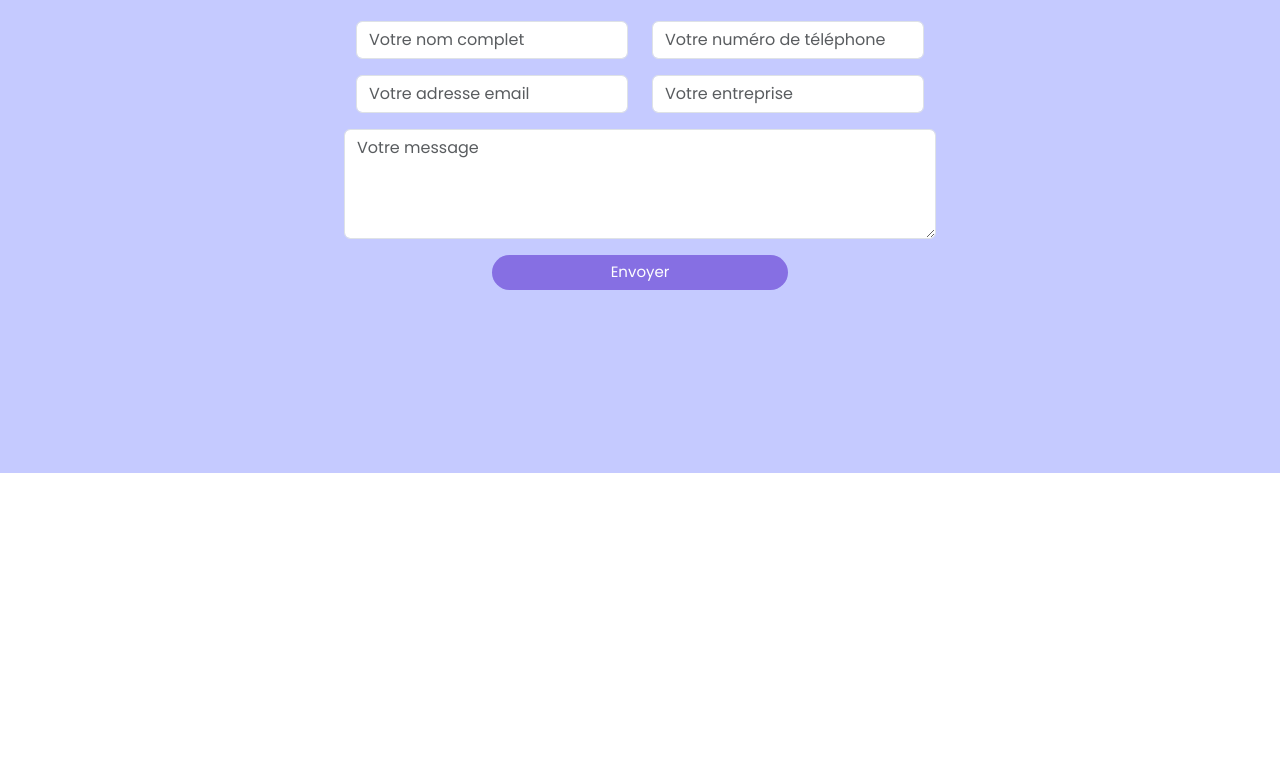
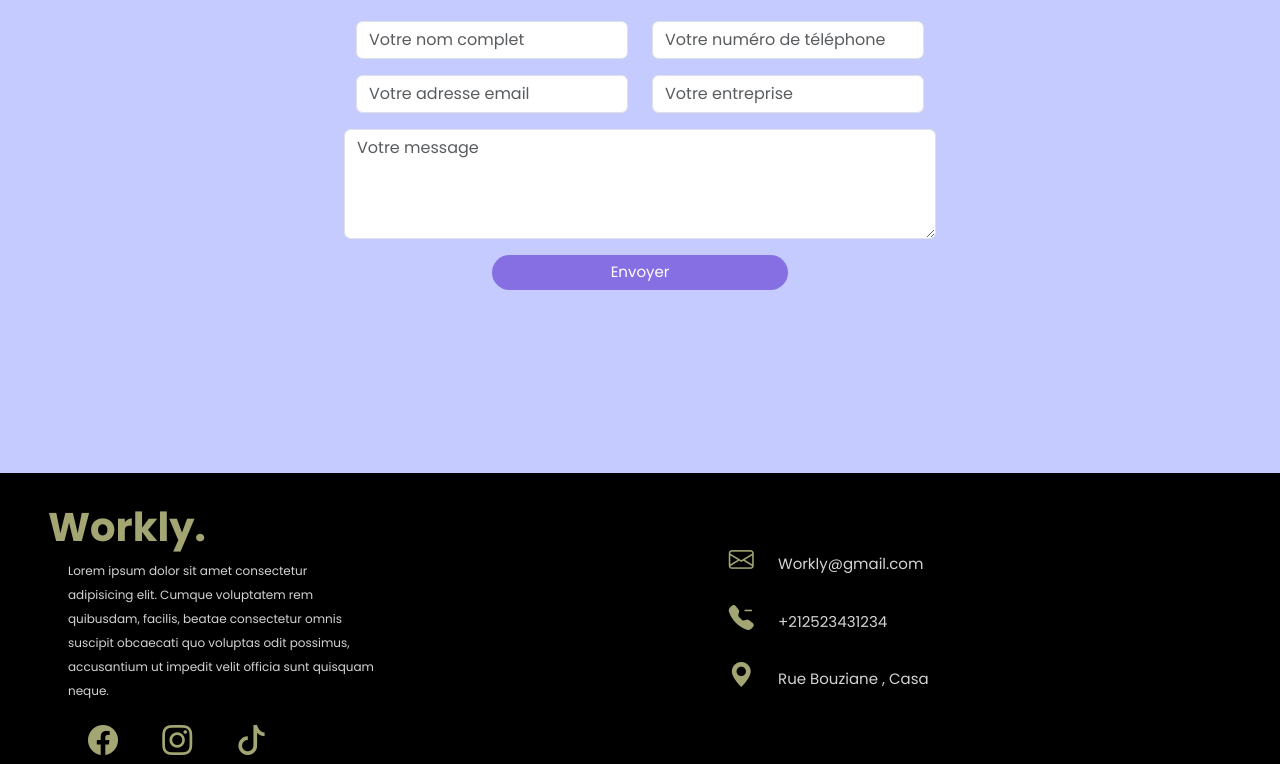
Before and after one commit to NABIL-HRIZ/Workly, a plain HTML site: page index.html in a window 1280 px wide. Shown: the part 2656-3420 px from the top of the page. Before the commit the page ends 3129 px from the top, so only its background shows below. Drawn offline with nearby package versions, Linux system fonts and the light colour scheme; a web font is replaced by a local one.

Commit message:
add footer section

```diff
--- a/index.html
+++ b/index.html
@@ -178,6 +178,36 @@
 
     </section>
 
+    <footer class="footer">
+        <div class="descri px-5">
+            <h2>Workly.</h2>
+            <p>Lorem ipsum dolor sit amet consectetur adipisicing elit. Cumque voluptatem rem quibusdam, facilis, beatae consectetur omnis suscipit obcaecati quo voluptas odit possimus, accusantium ut impedit velit officia sunt quisquam neque.</p>
+            <div class="social-media">
+                <i class="bi bi-facebook"></i>
+                <i class="bi bi-instagram"></i>
+                <i class="bi bi-tiktok"></i>
+            </div>
+        </div>
+        <div class="infos">
+            <div class="email">
+                <i class="bi bi-envelope"></i>
+                 <span>Workly@gmail.com</span>
+            </div>
+            <div class="phone">
+                <i class="bi bi-telephone-minus-fill"></i>
+                <span>+212523431234</span>
+            </div>
+            <div class="adress">
+                <i class="bi bi-geo-alt-fill"></i>
+                <span>Rue Bouziane , Casa </span>
+            </div>
+
+        </div>
+
+
+
+    </footer>
+
 
     <script src="script.js">
 
--- a/style.css
+++ b/style.css
@@ -171,3 +171,53 @@ border-radius: 20px;
     font-size: 20px;
     letter-spacing: 2px;
 }
+
+.footer{
+    background-color: #000;
+    color: #fff;
+    width: 100%;
+    display: flex;
+    justify-content: space-between;
+    align-items: center;
+    gap: 20px;
+}
+.footer .descri{
+    margin-top: 30px;
+}
+.footer h2{
+    font-size: 40px;
+    font-weight: bold;
+    color: #A3A572;
+}
+.footer p{
+    width: 50%;
+    margin-left: 20px;
+    color: #d3d3d3;
+    font-size:12px;
+    font-weight: 400;
+    line-height:2;
+}
+.social-media i{
+    margin-left: 40px;
+    font-size:30px;
+    color: #A3A572;
+
+}
+.infos{
+    display: flex;
+    flex-direction: column;
+    gap: 20px;
+    width: 100%;
+}
+.footer .infos i{
+font-size:25px;
+color: #A3A572;
+margin-right: 20px;
+
+}
+.footer .infos span{
+    font-size:15px;
+    color: #d3d3d3;
+
+
+}
```
